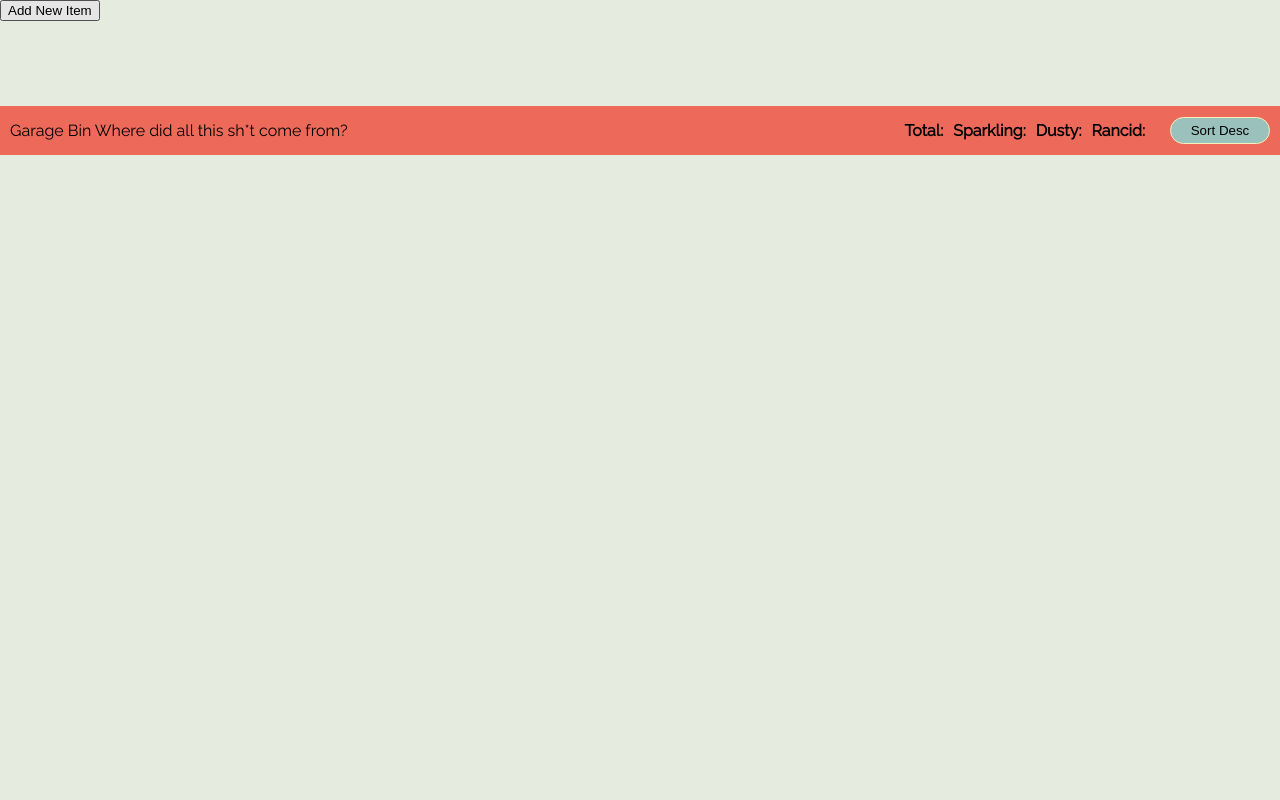
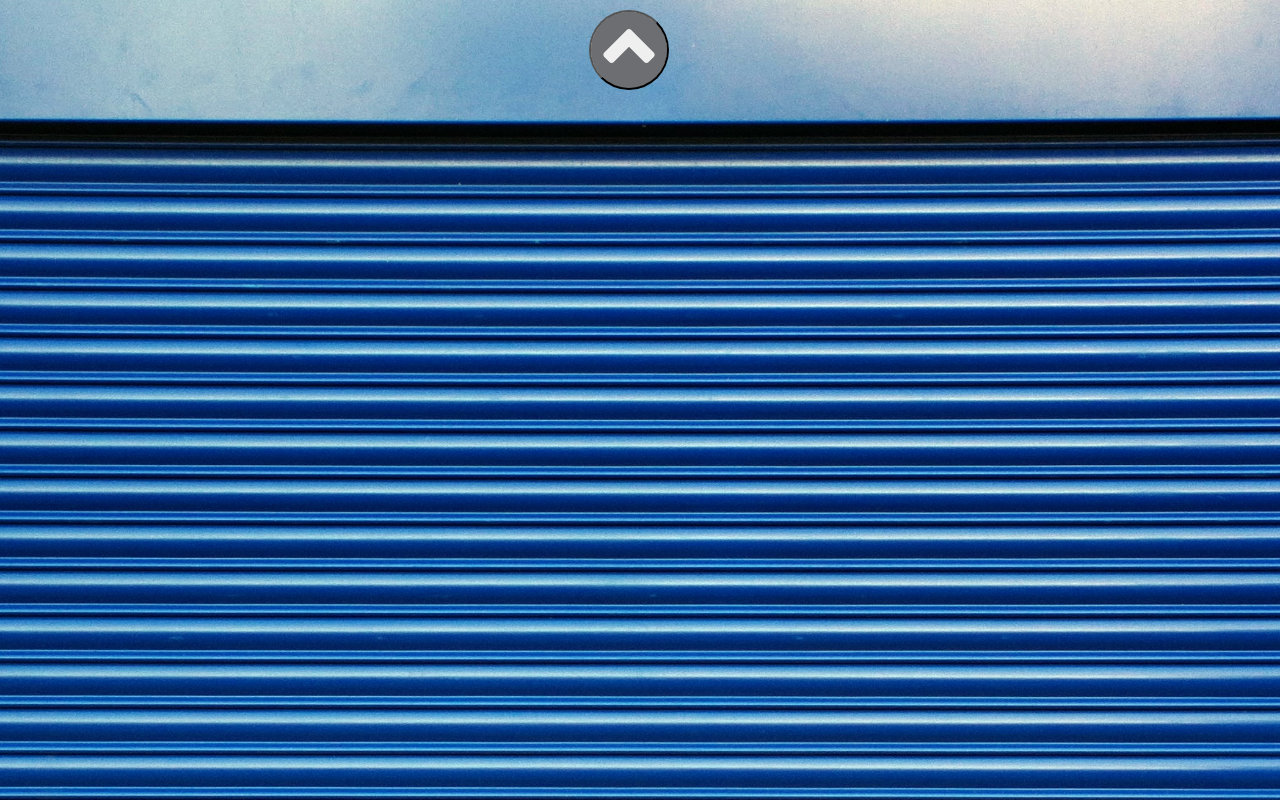
Before and after one commit to the-oem/garagebin, a website: page public/index.html in a window 1280 px wide. Drawn offline with nearby package versions, Linux system fonts and the light colour scheme; no server answers.

Commit message:
Add garage door button and transition.

```diff
--- a/public/assets/css/styles.css
+++ b/public/assets/css/styles.css
@@ -1,29 +1,23 @@
 /* Color Palette Variables */
-
-
-/*$background: #E5F3F2;
-$primary-accent: #00A79D;
-$secondary-accent: #045E55;
-$primary-text: #6D6E71;
-$secondary-text: #939598;
-$btn-text: #FFF;
-$divider: #D1D3D4;*/
-
-
-/* RGB */
 
 
 /*
 Nav: rgba(237, 106, 90, 1);
-Background: rgba(244, 241, 187, 1);
+Accent: rgba(244, 241, 187, 1);
 Item Primary: rgba(155, 193, 188, 1);
 Item Accent: rgba(92, 164, 169, 1);
-Main Accent: rgba(230, 235, 224, 1);
+Background: rgba(230, 235, 224, 1);
 */
+
+html,
+button,
+input,
+select {
+  font-family: 'Raleway', sans-serif;
+}
 
 html {
   box-sizing: border-box;
-  font-family: 'Raleway', sans-serif;
   -webkit-font-smoothing: antialiased;
 }
 
@@ -43,7 +37,6 @@ body {
   z-index: 99;
   width: 100%;
   height: 100vh;
-  cursor: pointer;
   background-color: red;
   background-image: url('/assets/img/garage_door.jpg');
   background-position: top;
@@ -69,15 +62,15 @@ body {
 }
 
 .nav {
+  position: absolute;
+  top: 13vh;
   display: flex;
   align-items: center;
   flex-direction: row;
   justify-content: space-between;
-  position: absolute;
-  top: 13vh;
-  border-top: 2px solid rgba(230, 235, 224, 1);
   width: 100vw;
   padding: 10px;
+  border-top: 2px solid rgba(230, 235, 224, 1);
   background-color: rgba(237, 106, 90, 1);
 }
 
@@ -122,17 +115,41 @@ body {
 }
 
 .item-cleanliness {
+  height: 25px;
+  cursor: pointer;
   outline: none;
-  cursor: pointer;
-  height: 25px;
-  /*width: 100px;*/
   font-family: inherit;
 }
 
 .sort-btn {
   width: 100px;
+  border: 1px solid rgba(155, 193, 188, 1);
+  border-radius: 50px;
   outline: none;
-  background-color: rgba(155, 193, 188, 1);
-  border: 1px solid rgba(244, 241, 187, 1);
-  border-radius: 50px;
+  background-color: rgba(244, 241, 187, 1);
 }
+
+.garage-btn {
+  position: relative;
+  top: 10px;
+  left: 46%;
+  width: 80px;
+  height: 80px;
+  cursor: pointer;
+  border-radius: 50%;
+  outline: none;
+  background-image: url('/assets/img/chevron-up.svg');
+  background-position: center;
+  background-size: cover;
+  font-weight: bold;
+}
+
+.garage-btn-close,
+.garage-btn-open {
+  transition: all 3s ease-in-out;
+  background-image: url('/assets/img/chevron-down.svg');
+}
+
+.garage-btn-open {
+  background-image: url('/assets/img/chevron-up.svg');
+}
--- a/public/assets/js/script.js
+++ b/public/assets/js/script.js
@@ -106,10 +106,12 @@ const sortPage = () => {
 
 $('#sortBtn').on('click', sortPage)
 $('.item-container').on('change', '#itemCleanliness', updateCleanliness)
-$('.garage-door').click(() => {
+$('.garage-btn').click(() => {
   if ($('.garage-door').hasClass('slideup')) {
     $('.garage-door').removeClass('slideup').addClass('slidedown')
+    $('.garage-btn').removeClass('garage-btn-close').addClass('garage-btn-open')
   } else {
     $('.garage-door').removeClass('slidedown').addClass('slideup')
+    $('.garage-btn').removeClass('garage-btn-open').addClass('garage-btn-close')
   }
 })
--- a/public/index.html
+++ b/public/index.html
@@ -9,7 +9,9 @@
 </head>
 
 <body>
-  <!-- <div class="garage-door"></div> -->
+  <div class="garage-door">
+    <button class="garage-btn"></button>
+  </div>
   <main class="main">
     <nav class="nav">
       <div class="title">
```
Also changed, not shown: public/assets/img/chevron-down.svg (added), public/assets/img/chevron-up.svg (added).
